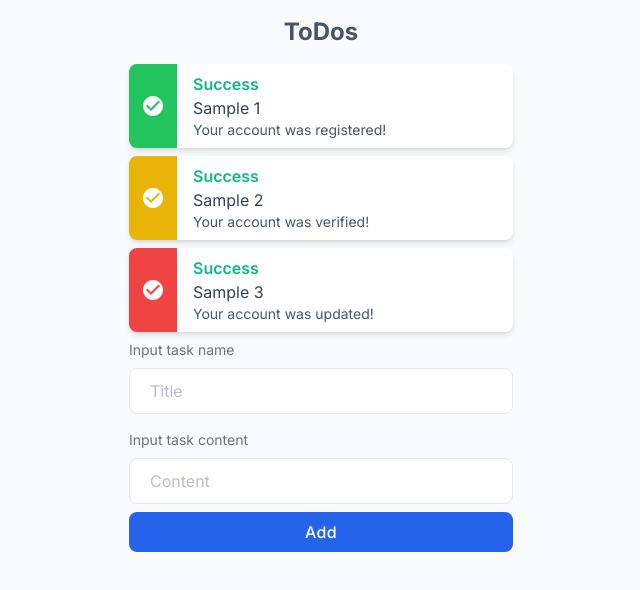
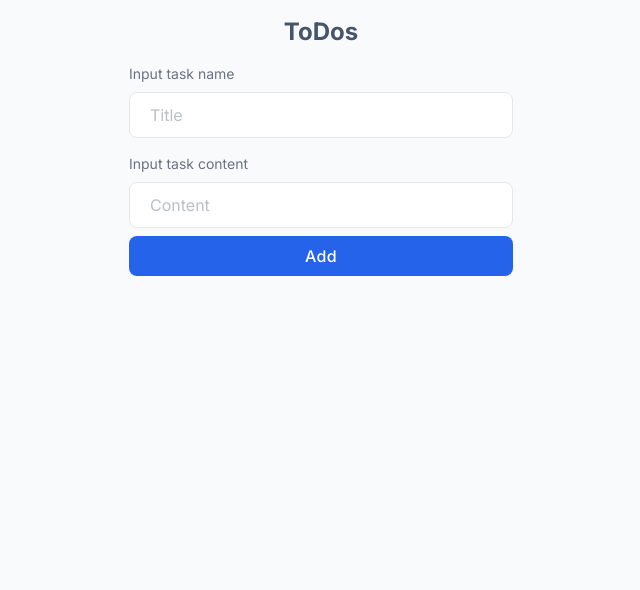
Before and after one commit to micci184/ToDos, a Next.js app: page / in a window 1280 px wide. Shown: the top 590 px of the page, without its empty margins (319-959 px from the left). Built offline with nearby package versions, Linux system fonts and the light colour scheme.

Commit message:
add useState

```diff
--- a/src/app/(main)/page.tsx
+++ b/src/app/(main)/page.tsx
@@ -7,21 +7,6 @@ import { TodoItemProps } from "@/components/Todo/TodoItem";
 
 export default function Home() {
   const [todoItems, setTodoItems] = useState<TodoItemProps[]>([
-    {
-      title: "Sample 1",
-      content: "Your account was registered!",
-      status: "Done",
-    },
-    {
-      title: "Sample 2",
-      content: "Your account was verified!",
-      status: "Progress",
-    },
-    {
-      title: "Sample 3",
-      content: "Your account was updated!",
-      status: "Incomplete",
-    },
   ]);
 
   const addTodo = (title: string, content: string) => {
--- a/src/components/Todo/TodoForm.tsx
+++ b/src/components/Todo/TodoForm.tsx
@@ -37,7 +37,10 @@ const TodoForm: React.FC<TodoFormProps> = ({ addTodo }) => {
         onChange={(e) => setContent(e.target.value)}
         className="block w-full mt-2 placeholder-gray-400/70 dark:placeholder-gray-500 rounded-lg border border-gray-200 bg-white px-5 py-2.5 text-gray-700 focus:border-blue-400 focus:outline-none focus:ring focus:ring-blue-300 focus:ring-opacity-40 dark:border-gray-600 dark:bg-gray-900 dark:text-gray-300 dark:focus:border-blue-300"
       />
-      <button className="w-full mt-2 px-6 py-2 font-medium tracking-wide text-white capitalize transition-colors duration-300 transform bg-blue-600 rounded-lg hover:bg-blue-500 focus:outline-none focus:ring focus:ring-blue-300 focus:ring-opacity-80">
+      <button
+        type="submit"
+        className="w-full mt-2 px-6 py-2 font-medium tracking-wide text-white capitalize transition-colors duration-300 transform bg-blue-600 rounded-lg hover:bg-blue-500 focus:outline-none focus:ring focus:ring-blue-300 focus:ring-opacity-80"
+      >
         Add
       </button>
     </form>
```
